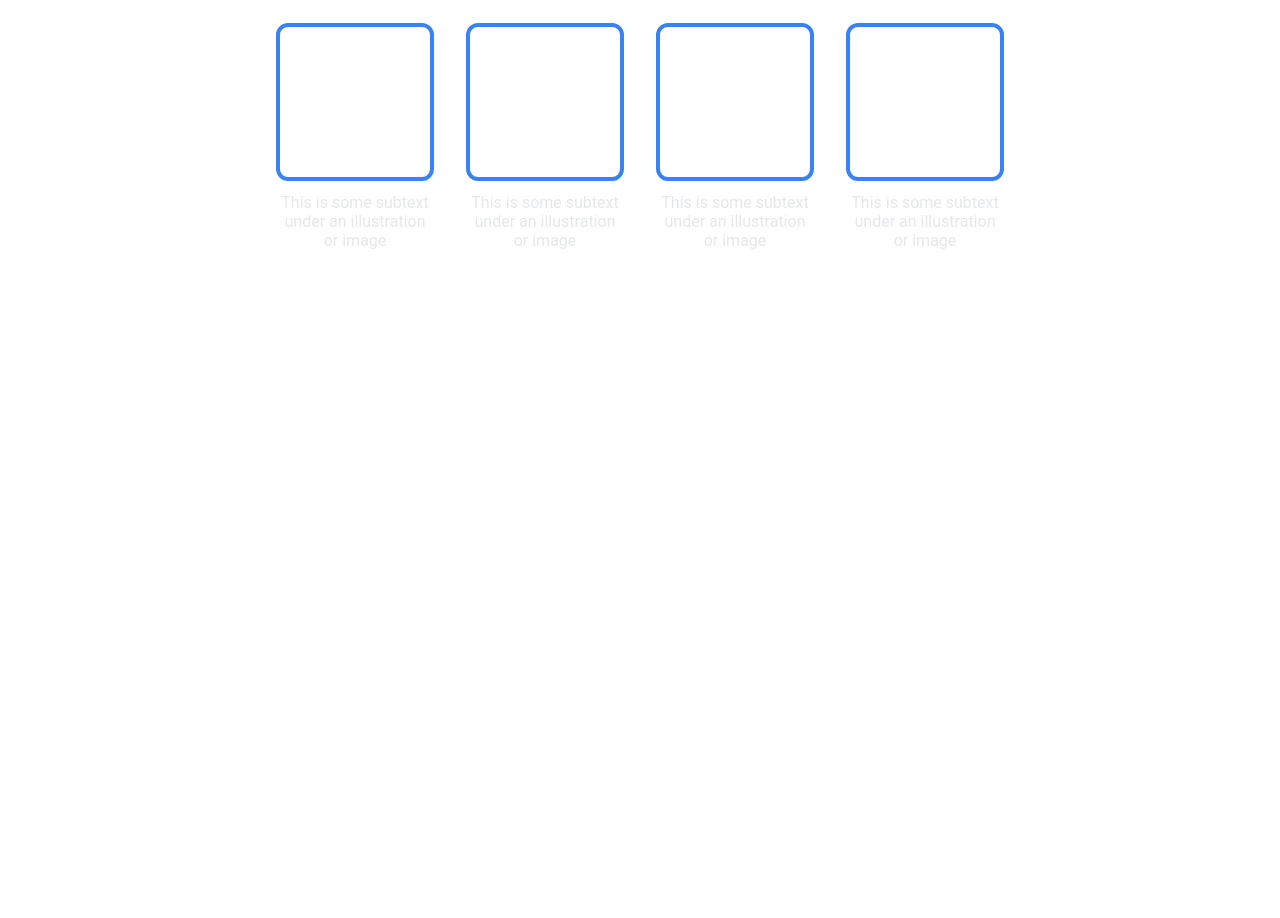
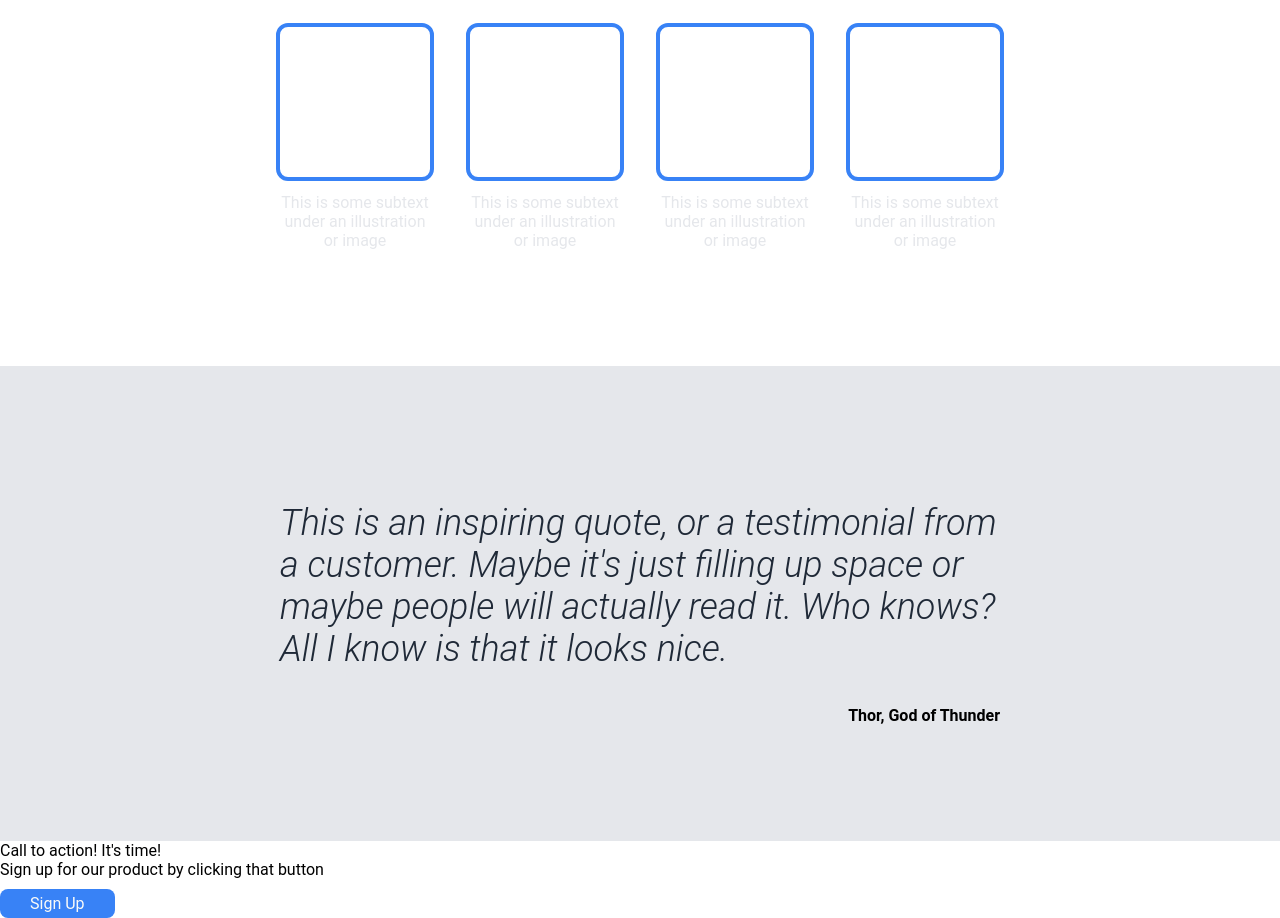
Before and after one commit to BackEndBaritone/Landing-Page, a plain HTML site: page index.html in a window 1280 px wide. Shown: the part 589-1507 px from the top of the page. Before the commit the page ends 855 px from the top, so only its background shows below. Drawn offline with Linux system fonts and the light colour scheme.

Commit message:
Add quotes section elements and styles, add call to action HTML

```diff
--- a/index.html
+++ b/index.html
@@ -26,6 +26,7 @@
     </div>
 
     <h2 class="info">Some random information.</h2>
+
     <div class="images">
         <div class="img">
             <div></div>
@@ -44,5 +45,22 @@
             <p class="subtext">This is some subtext under an illustration or image</p>
         </div>
     </div>
+
+    <div class="quote-div">
+        <div>
+            <p class="quote">This is an inspiring quote, or a testimonial from a customer. Maybe it's just filling up space or maybe people will actually read it. Who knows? All I know is that it looks nice.</p>
+            <p class="author">Thor, God of Thunder</p>
+        </div>
+    </div>
+
+    <div class="action">
+        <div>
+            <div>
+                <div class="action-txt">Call to action! It's time!</div>
+                <div class="action-subtxt">Sign up for our product by clicking that button</div>
+            </div>
+            <button class="sign-up">Sign Up</button>
+        </div>
+    </div>
 </body>
 </html>
--- a/style.css
+++ b/style.css
@@ -86,6 +86,7 @@ ul {
     display: flex;
     justify-content: center;
     gap: 40px;
+    padding-bottom: 100px;
 }
 
 .img {
@@ -104,3 +105,24 @@ ul {
     outline-width: 4px;
     border-radius: 8px;
 }
+
+.quote-div {
+    display: flex;
+    justify-content: center;
+    align-content: center;
+    background-color: #e5e7eb;
+    padding: 100px 0px;
+}
+
+.quote {
+    width: 720px;
+    font-size: 36px;
+    color: #1f2937;
+    font-style: italic;
+    font-weight: 300;
+}
+
+.author {
+    text-align: right;
+    font-weight: bold;
+}
```
Lines whose indentation alone changed are shown as unchanged.
